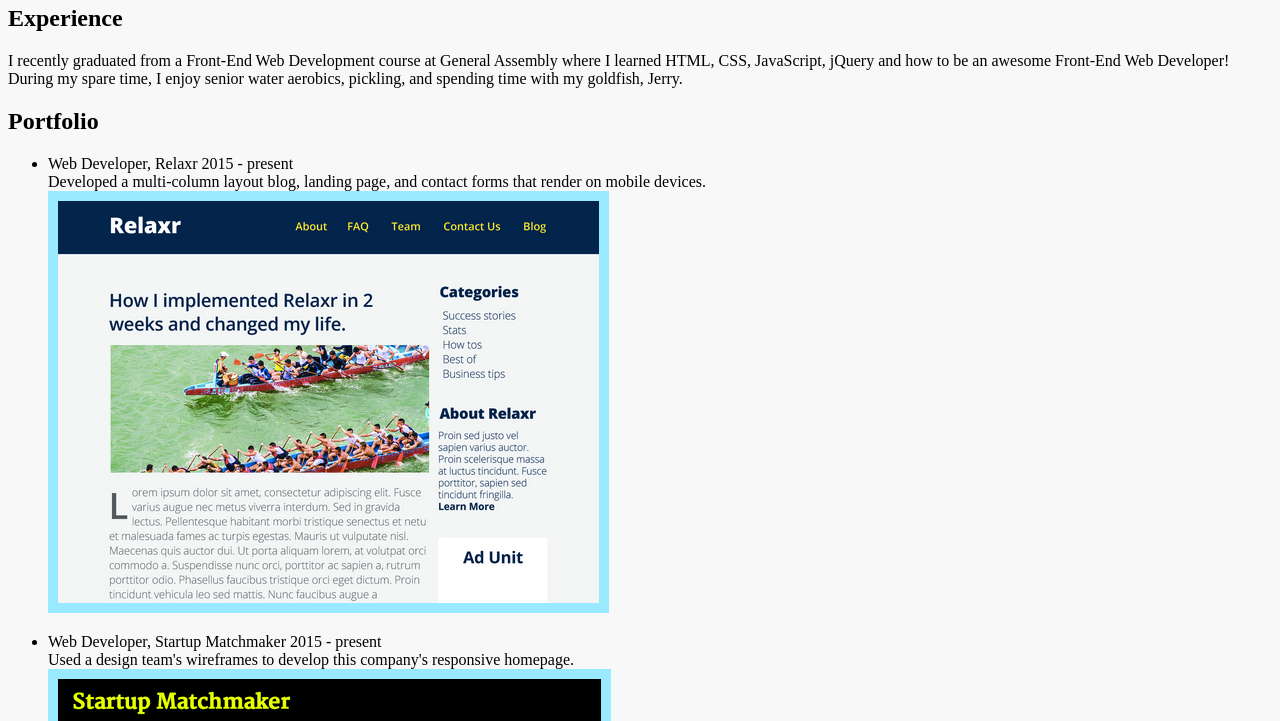
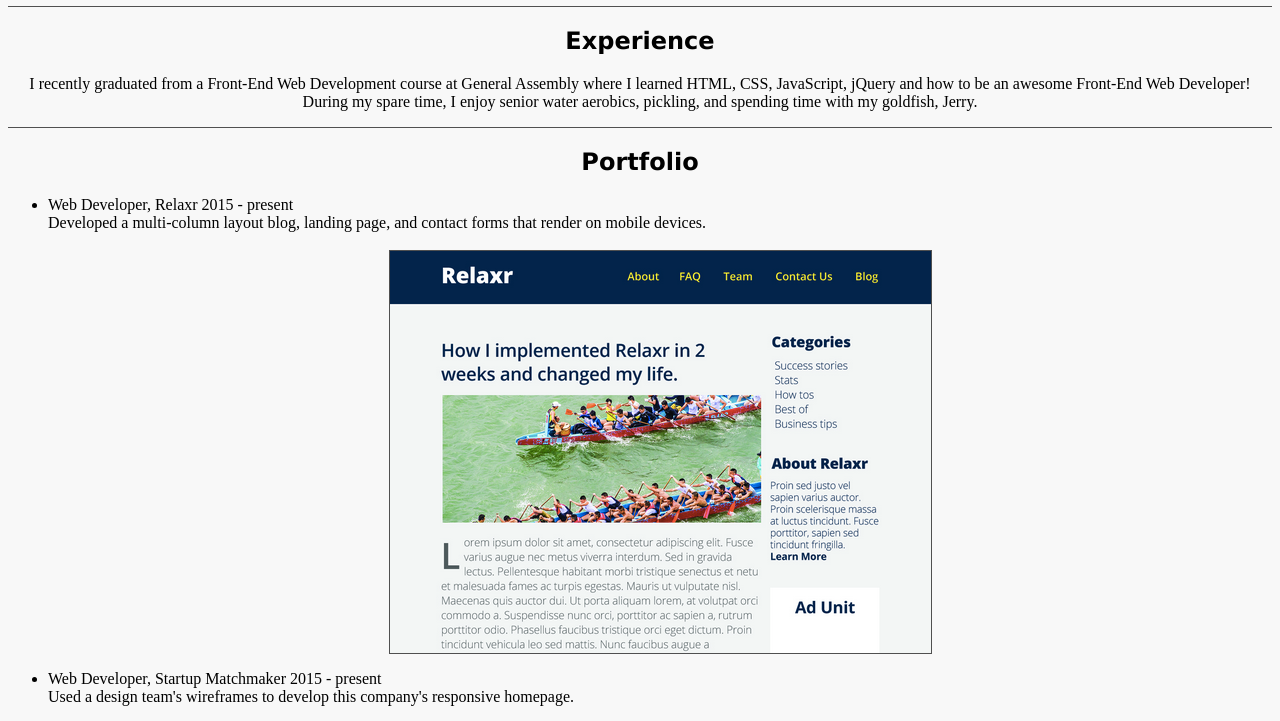
Before and after one commit to deliadeng/ga-fewd-19-assignment-1, a plain HTML site: page Index.html in a window 1280 px wide. Shown: the part 101-822 px from the top of the page. Drawn offline with Linux system fonts and the light colour scheme.

Commit message:
font family

```diff
--- a/Index.html
+++ b/Index.html
@@ -13,11 +13,17 @@
 
         <h1>JOE JOHNSON</h1>
 
+        <div class="block_1"></div>
+        <div class="h_line"></div>
+
         <h2>Experience</h2>
 
             <p>
             I recently graduated from a Front-End Web Development course at General Assembly where I learned HTML, CSS, JavaScript, jQuery and how to be an                   awesome Front-End Web Developer! During my spare time, I enjoy senior water aerobics, pickling, and spending time with my goldfish, Jerry.
             </p>
+
+        <div class="block_1"></div>
+        <div class="h_line"></div>
 
         <h2>Portfolio</h2>
 
@@ -29,7 +35,7 @@
             <br>Developed a multi-column layout blog, landing page, and contact forms that render on mobile devices.
             </li>
 
-            <img alt="Relaxr" src="img/relaxr_deliverable.png">
+            <br><img alt="Relaxr" src="img/relaxr_deliverable.png">
             </p>
 
             <p>
@@ -38,7 +44,7 @@
             <br>Used a design team's wireframes to develop this company's responsive homepage.
             </li>
 
-            <img alt="Startup Matchmaker" src="img/startup_matchmaker_deliverable.png">
+            <br><img alt="Startup Matchmaker" src="img/startup_matchmaker_deliverable.png">
             </p>
 
             <p>
@@ -47,10 +53,13 @@
             <br>Built web app prototype that allows users to store and quickly retrieve photos using keywords.
             </li>
 
-            <img alt="CitiPix" src="img/citipix_deliverable.png">
+            <br><img alt="CitiPix" src="img/citipix_deliverable.png">
             </p>
 
             </ul>
+
+        <div class="block_1"></div>
+        <div class="h_line"></div>
 
         <h2>Education</h2>
 
@@ -60,76 +69,9 @@
                 <li>School of Hard Knocks — 2005 (Honors)</li>
             </ul>
 
+        <div class="block_1"></div>
+        <div class="h_line"></div>
 
     </body>
 
 </html>
-
-
-<!--
-<!DOCTYPE html>
-<html>
-
-    <head>
-        <title>Grandma&apos;s Cookie Recipe</title>
-
-        <link rel="stylesheet" href="css/style.css">
-    </head>
-
-    <body>
-        <h1>The Cookie Recipe</h1>
-
-        <img alt="A picture of some cookies" src="img/cookies.jpg">
-
-        <h2>The Best Chocolate Chip Cookies &hearts; </h2>
-
-        <h3>Recipe by: My Grandma
-             <br>
-             Prep Time: 45min
-         </h3>
-
-        <h2>INGREDIENTS</h2>
-
-            <ul>
-            <li>1 1/2 cup (3 sticks) softened butter</li>
-            <li>1 cup brown sugar</li>
-            <li>1 cup granulated sugar</li>
-            <li>1 Tbl vanilla instant pudding powder</li>
-            <li>2 Tbl milk</li>
-            <li>2 Tbl vanilla extract</li>
-            <li>2 eggs</li>
-            <li>4 cups all purpose flour</li>
-            <li>2 tsp baking soda</li>
-            <li>1/2 tsp salt</li>
-            <li>4 cups chocolate chips</li>
-            <li>1 cup chopped walnuts or pecans(optional)</li>
-        </ul>
-
-        <h3>How to make Mama's Recipe</h3>
-
-        <ol>
-            <li>Preheat oven to 350 degrees.</li>
-            <li>Beat butter and sugars together until light and fluffy.</li>
-            <li>Stir in pudding mix milk and vanilla extract.</li>
-            <li>Beat in eggs.</li>
-            <li>Add dry ingredients and stir until combined.</li>
-            <li>Stir in chocolate chips and nuts.</li>
-            <li>Place 1 1/2 inch balls of dough 2 inches apart on an un greased cookie sheet.</li>
-            <li>Bake 8-10 minutes or until golden brown.</li>
-        </ol>
-
-        <h4>Nutrition Information</h4>
-
-        <p>
-        Probably bad for you, but who cares. MMMMMM COOKIES!!!! nom nom nom
-        </p>
-
-        <p>
-            So in case you didn't know, these aren't my Grandma&apos;s Cookies, it was altered from <a href="http://www.opensourcefood.com/people/Amanori/recipes/mamas-recipe-the-best-chocolate-chip-cookies">Open Source Recipe</a>. Sorry to break the news.
-        </p>
-
-        <!-- This is a comment it won't be displayed -->
-
-    </body>
-
-</html>
--- a/css/style.css
+++ b/css/style.css
@@ -19,14 +19,28 @@
 
 h1 {
     text-align: center;
+    font-family: verdana, geneva, sans-serif;
+}
+
+h2 {
+    text-align: center;
+    font-family: verdana, geneva, sans-serif;
 }
 
 
 img {
-    border: 10px solid #99E9FF; /* 10px is the border size, followed by line, and colour, see w3schools.com */
+    border: 1px solid #505050;
+    display: block;
+    margin-left: auto;
+    margin-right: auto;
 }
 
+p {
+    text-align: center;
+}
 
-h4 {
-    color: #EAB500; /* can choose colors online */
+.h_line {
+    width: 100%;
+    height: 1px;
+    background: #505050;
 }
```
Also changed, not shown: about.html (+6 -0 lines), 1 other file.
